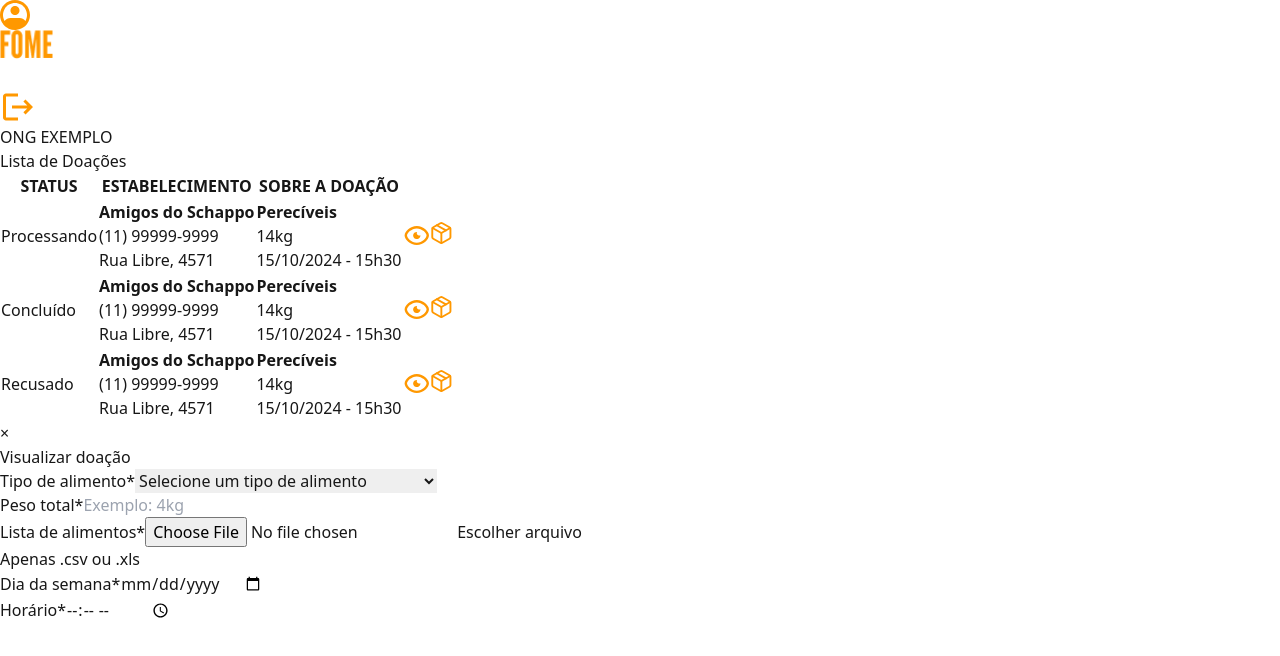
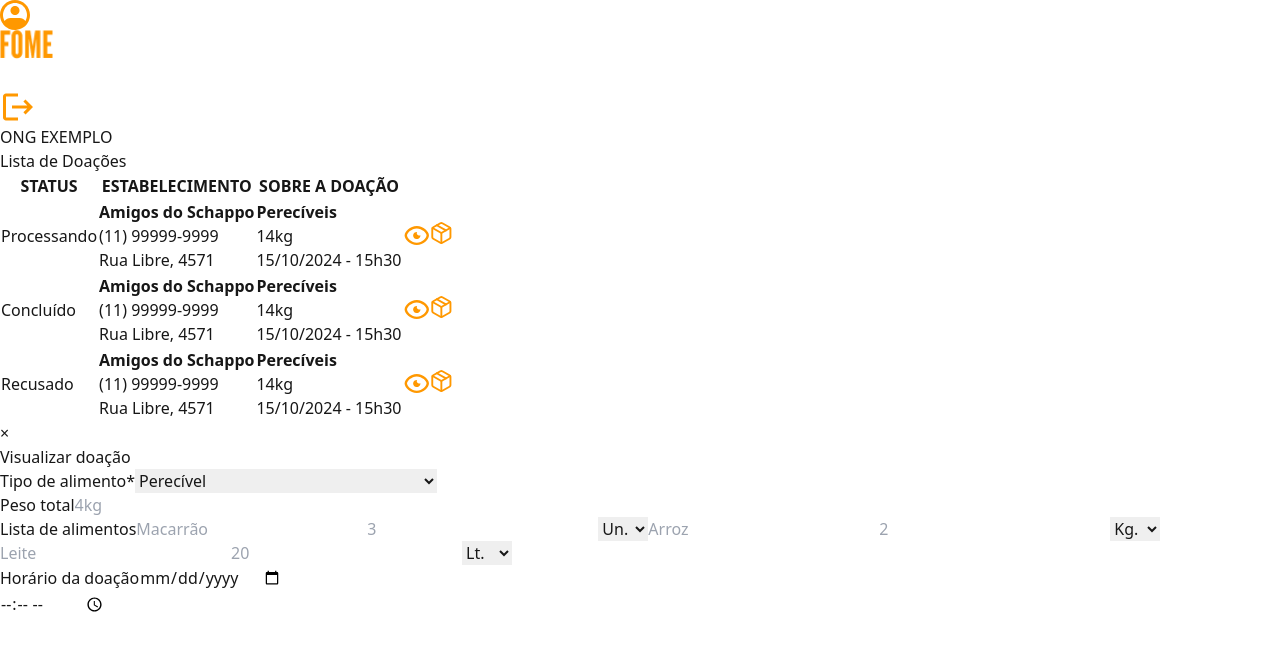
Before and after one commit to AntonioSchappo/fase6-sprint2-schappo, a Next.js app: page /ver-doacao in a window 1280 px wide. Both pictures are taken after a click on the button 416 px from the left and 235 px from the top of the page. Shown: the top 656 px of the page. Built offline with nearby package versions, Linux system fonts and the light colour scheme.

Commit message:
componente viewDonationONG finalizado

```diff
--- a/src/app/ver-doacao/components/viewDonationONG.js
+++ b/src/app/ver-doacao/components/viewDonationONG.js
@@ -10,68 +10,112 @@ export default function ViewDonationONG({ isOpen, onClose }) {
         if (event.target === event.currentTarget) onClose();
       }}
     >
-      <div className="bg-white rounded-lg w-full max-w-lg p-12 relative">
+      <div className="bg-white rounded-[24px] w-[678px] p-12 relative">
         <button
-          className="absolute top-4 right-4 text-gray-400 text-2xl hover:text-gray-700"
+          className="absolute top-4 right-4 text-gray-400 text-2xl hover:text-[#FF9800]"
           onClick={onClose}
         >
           &times;
         </button>
-        <h2 className="text-xl font-semibold text-orange-500 mb-4 text-center">
+        <h2 className="text-[32px] font-semibold text-[#FF9800] mb-4 text-center">
           Visualizar doação
         </h2>
-        <form>
-          <div className="mb-4">
-            <label className="block text-sm font-semibold text-black mb-1">
+        <form className="my-8">
+          <div className="flex gap-x-4 mb-4">
+            <div className="mb-4 w-[128px]">
+              <label className="mb-4 text-sm font-semibold text-black">
                 Tipo de alimento*
               </label>
-            <select className="w-full border-gray-300 border-2 text-gray-400 rounded-md shadow-sm px-2 py-3 focus:border-orange-500 focus:ring-orange-500">
-              <option value="" disabled selected hidden>Selecione um tipo de alimento</option>
+              <select className="w-[115px] h-[52px] border-gray-300 border-2 text-black placeholder:text-black rounded-md shadow-sm px-2 py-3 focus:border-orange-500 focus:ring-orange-500">
+                <option value="" disabled selected hidden className="pl-[30px]">Perecível</option>
                 <option>Somente Alimentos Perecíveis</option>
                 <option>Somente Alimentos Não Perecíveis</option>
                 <option>Alimentos Perecíveis e Não Perecíveis</option>
               </select>
             </div>
-
-          <div className="mb-4">
-            <label className="block text-sm font-semibold text-black mb-1">
-              Peso total*
+            <div className="mb-4 w-[128px]">
+              <label className="mb-4 text-sm font-semibold text-black">
+                Peso total
               </label>
               <input
                 type="text"
-              placeholder="Exemplo: 4kg"
-              className="w-full p-2 border-gray-300 border-2 text-gray-400 rounded-lg shadow-sm focus:border-orange-500 focus:ring-orange-500"
+                placeholder="4kg"
+                className="w-[67px] h-[52px] text-center p-2 border-gray-300 border-2 text-black placeholder:text-black rounded-lg shadow-sm focus:border-orange-500 focus:ring-orange-500"
               />
             </div>
-
-          <div className="mb-4">
-            <label className="block text-sm font-semibold text-black mb-1">
-              Lista de alimentos*
-            </label>
-            <input type="file" className="hidden" />
-            <label className="w-full cursor-pointer flex border border-dashed text-gray-400 border-gray-300 rounded-lg p-2 focus:border-orange-500 focus:ring-orange-500">
-              Escolher arquivo
-            </label>
-            <p className="text-sm text-gray-400">Apenas .csv ou .xls</p>
           </div>
 
-          <div className="mb-4 flex space-x-4">
-            <div className="w-1/2">
+          <div className="grid grid-cols-[1fr_58px_94px] grid-rows-[32px_52px_52px_52px] gap-4">
+            <label className="text-black col-start-1 col-end-4">Lista de alimentos</label>
+            {/* Primeira linha */}
+            <input
+              type="text"
+              placeholder="Macarrão"
+              className="pl-6 border-b-2 py-2 border-gray-300 outline-none w-full text-black placeholder:text-black"
+            />
+            <input
+              type="text"
+              placeholder="3"
+              className="font-bold text-center border-b-2 py-2 border-gray-300 outline-none w-full text-black placeholder:text-black"
+            />
+            <select className="text-center border-gray-300 border-2 text-black placeholder:text-black rounded-md shadow-sm">
+              <option value="" disabled selected hidden className="pl-[30px]">Un.</option>
+              <option>Kg.</option>
+              <option>Lt.</option>
+              <option>Km.</option>
+            </select>
+
+            {/* Segunda linha */}
+            <input
+              type="text"
+              placeholder="Arroz"
+              className="pl-6 border-b-2 py-2 border-gray-300 outline-none w-full text-black placeholder:text-black"
+            />
+            <input
+              type="text"
+              placeholder="2"
+              className="font-bold text-center border-b-2 py-2 border-gray-300 outline-none w-full text-black placeholder:text-black"
+            />
+            <select className="text-center border-gray-300 border-2 text-black placeholder:text-black rounded-md shadow-sm">
+              <option value="" disabled selected hidden className="pl-[30px]">Kg.</option>
+              <option>Un.</option>
+              <option>Lt.</option>
+              <option>Km.</option>
+            </select>
+
+            {/* Terceira linha */}
+            <input
+              type="text"
+              placeholder="Leite"
+              className="pl-6 border-b-2 py-2 border-gray-300 outline-none w-full text-black placeholder:text-black"
+            />
+            <input
+              type="text"
+              placeholder="20"
+              className="font-bold text-center border-b-2 py-2 border-gray-300 outline-none w-full text-black placeholder:text-black"
+            />
+            <select className="text-center border-gray-300 border-2 text-black placeholder:text-black rounded-md shadow-sm">
+              <option value="" disabled selected hidden className="pl-[30px]">Lt.</option>
+              <option>Un.</option>
+              <option>Kg.</option>
+              <option>Km.</option>
+            </select>
+          </div>
+
+          <div className="my-8 flex gap-4">
+            <div className="w-auto">
               <label className="block text-sm font-semibold text-black mb-1">
-                Dia da semana*
+                Horário da doação
               </label>
               <input
                 type="date"
-                className="w-full  border-gray-300 border-2 text-gray-400 p-2 rounded-lg shadow-sm focus:border-orange-500 focus:ring-orange-500"
+                className="border-gray-300 border-2 text-gray-400 p-2 rounded-lg shadow-sm focus:border-orange-500 focus:ring-orange-500"
               />
             </div>
-            <div className="w-1/2">
-              <label className="block text-sm font-semibold text-black mb-1">
-                Horário*
-              </label>
+            <div className="w-auto self-end">
               <input
                 type="time"
-                className="w-full  border-gray-300 border-2 text-gray-400 p-2 rounded-lg shadow-sm focus:border-orange-500 focus:ring-orange-500"
+                className="border-gray-300 border-2 text-gray-400 p-2 rounded-lg shadow-sm focus:border-orange-500 focus:ring-orange-500"
               />
             </div>
           </div>
```
Lines whose indentation alone changed are shown as unchanged.
